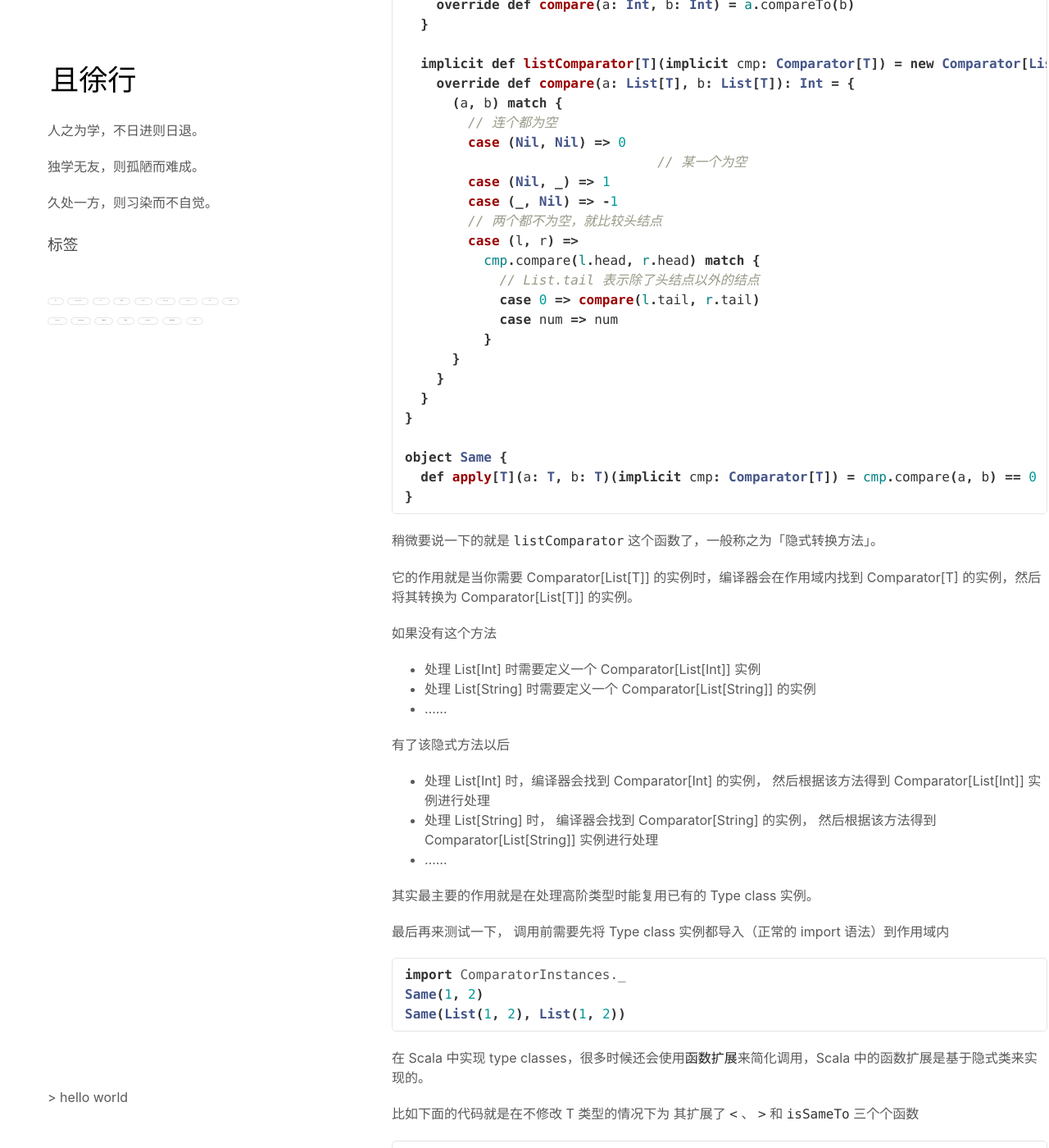
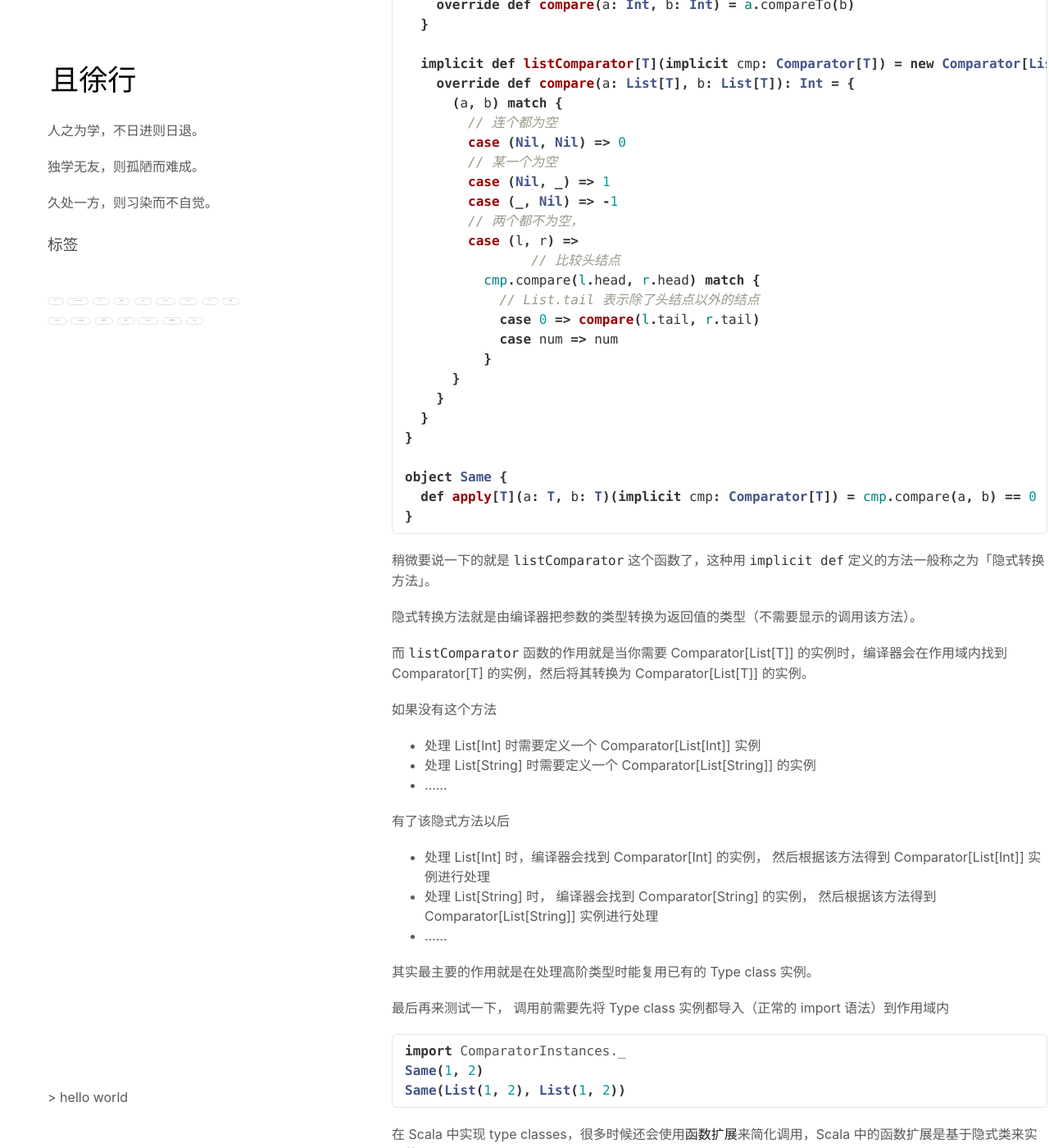
Before and after one commit to vran-dev/vran-dev.github.io, a Jekyll site: the page built from _articles/typeclasses-2/typeclasses-2.md, in a window 1280 px wide and 1400 px high, scrolled down 822 px. Shown: the whole window at 82% size. Built offline with Jekyll 4.4.1, drawn with Linux system fonts in a browser that asks for light colours; comment, search, counter and statistics services are not loaded.

Commit message:
feat(typeclasses-2): update content

````diff
--- a/_articles/typeclasses-2/typeclasses-2.md
+++ b/_articles/typeclasses-2/typeclasses-2.md
@@ -63,9 +64,11 @@
 }
 ```
 
-稍微要说一下的就是  `listComparator`  这个函数了，一般称之为「隐式转换方法」。
+稍微要说一下的就是  `listComparator`  这个函数了，这种用 `implicit def` 定义的方法一般称之为「隐式转换方法」。
 
-它的作用就是当你需要 Comparator[List[T]] 的实例时，编译器会在作用域内找到 Comparator[T] 的实例，然后将其转换为 Comparator[List[T]] 的实例。
+隐式转换方法就是由编译器把参数的类型转换为返回值的类型（不需要显示的调用该方法）。
+
+而   `listComparator`   函数的作用就是当你需要 Comparator[List[T]] 的实例时，编译器会在作用域内找到 Comparator[T] 的实例，然后将其转换为 Comparator[List[T]] 的实例。
 
 如果没有这个方法
 
````
Also changed, not shown: other parts of _articles/typeclasses-2/typeclasses-2.md (+3 -2 lines).
